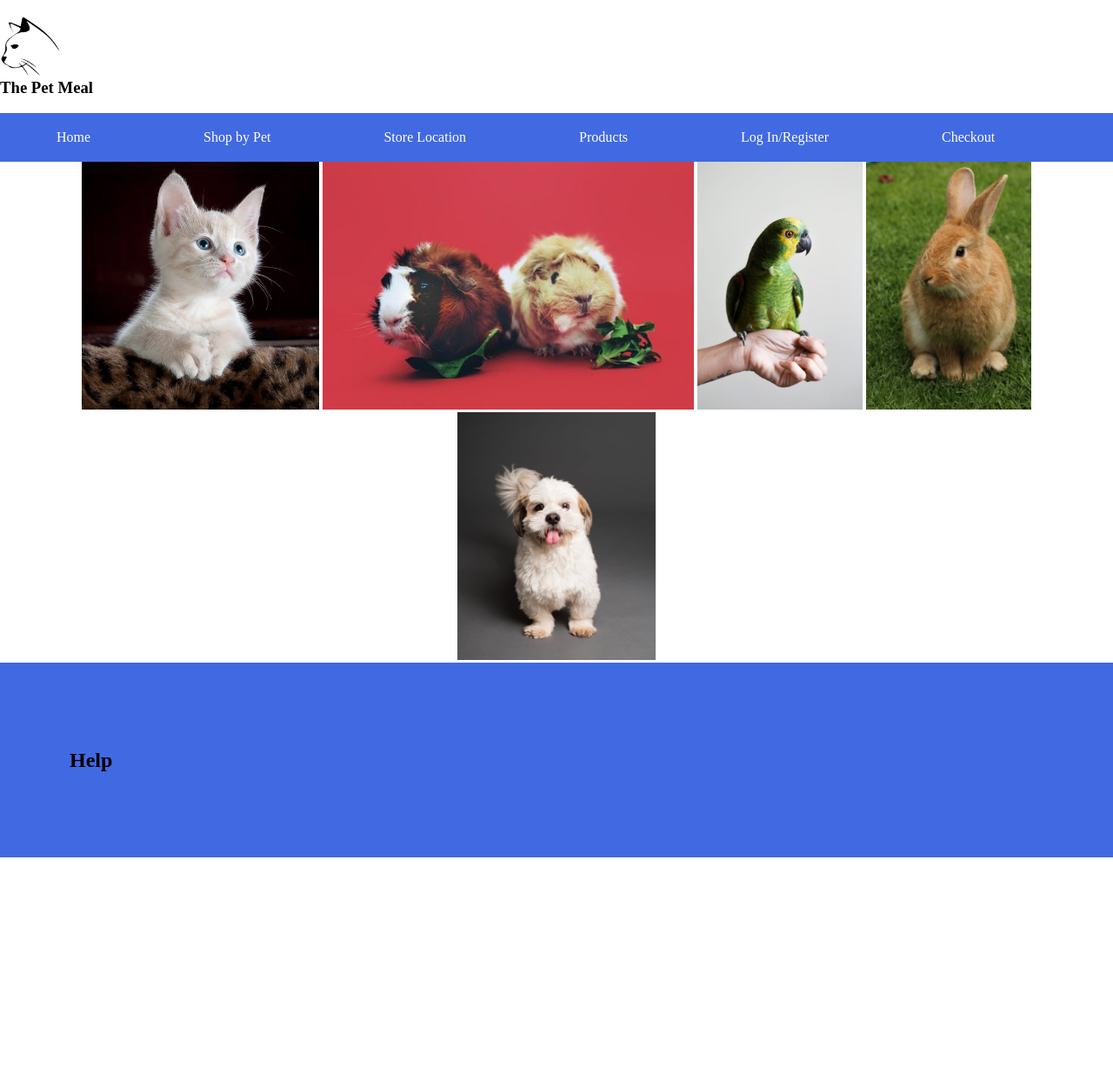
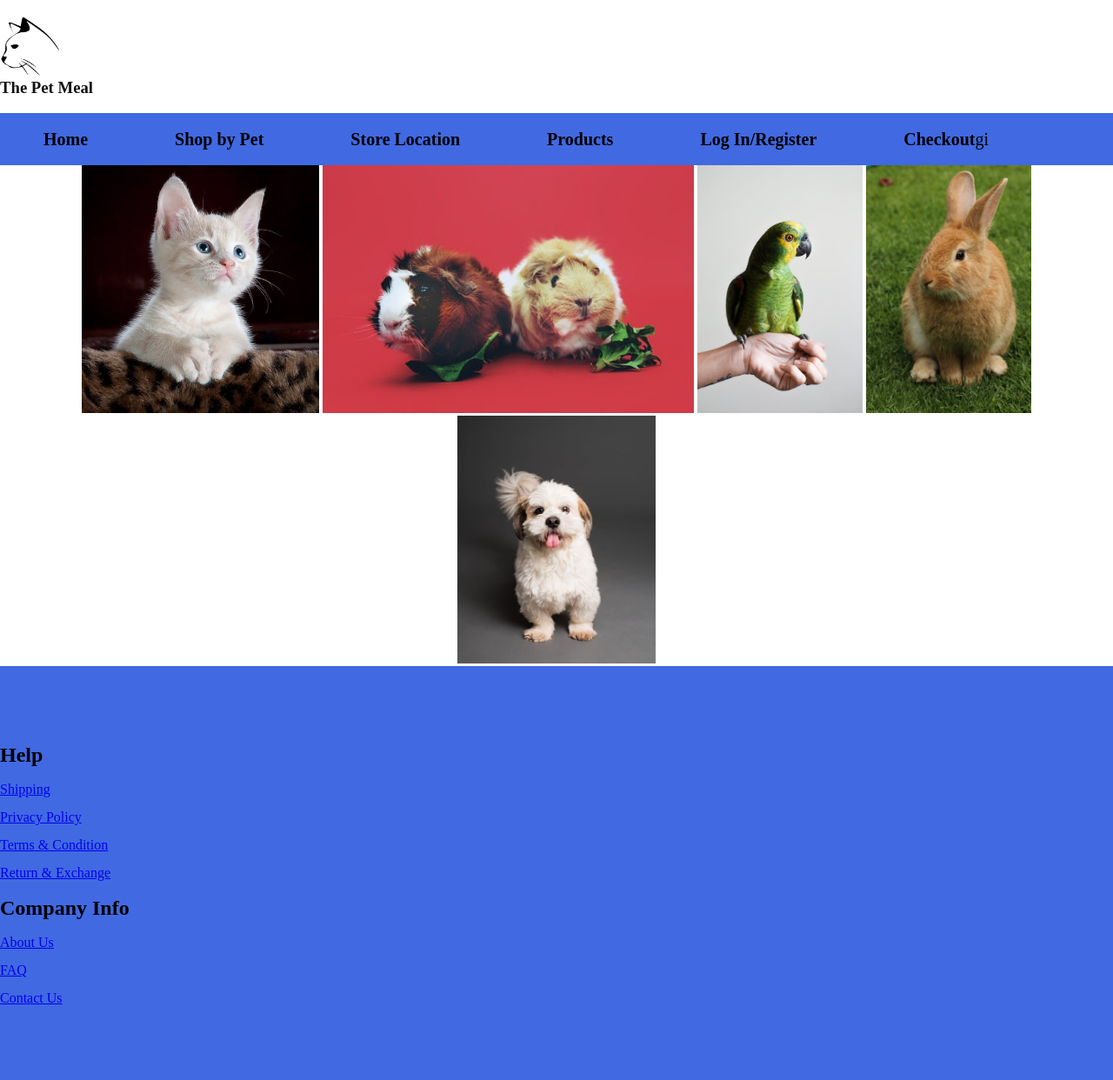
Before and after one commit to dass10/HTCS5606_casestudy1, a PHP site: page / in a window 1280 px wide; the page is wider, and only the part inside the window is pictured. Shown: that part at 87% size. Before the commit the page ends 986 px from the top of that part, so only its background shows below. Run offline with PHP 8.4, Linux system fonts and the light colour scheme.

Commit message:
some changes in nav bar and starting footer

```diff
--- a/CSS/style.css
+++ b/CSS/style.css
@@ -23,6 +23,7 @@ body{
 #header{
     font-size: medium;
     font-family: "Bookman Old Style";
+    color: #111111;
 }
 #picAdv{
     width:300px;
@@ -53,28 +54,52 @@ body{
 
 #nav li a {
     display: block;
-    color: white;
+    color: black;
     text-align: center;
-    padding: 20px 65px;
+    padding: 20px 50px;
     text-decoration: none;
     border-radius: 2px;
+    font-family: "Bookman Old Style";
+    font-size: 20px;
 }
 
 /*hover */
 #nav li a:hover {
-    background-color: #111;
+    background-color: cornflowerblue;
 }
 
 #nav .active {
     background-color: royalblue;
 }
 
-#footer {
+.footer {
+    width: 100vw;
+    display: block;
+    box-sizing: border-box;
+    background-color: royalblue;
+    overflow: hidden;
+    padding: 70px 0;
+
+}
+.inner_footer{
+    display: block;
+    margin: 0 auto;
+    width: 1100px;
+    height: 100%;
+}
+.inner_footer .footer_third{
+    width: calc(21% - 20px);
+    margin-left: 10px;
+    float: left;
+    height: 100%;
+}
+.inner_footer .footer_third:last-child{
+    margin-right: 0;
+}
+.inner_footer .footer_third h1{
+    font-family: "Rockwell Extra Bold";
+    color: #111111;
+    display: block;
     width: 100%;
-    background-color: royalblue;
-    border-bottom: darkblue;
-    border-top: darkblue;
-    padding: 5em;
-    margin-top: auto;
-    border-top: darkblue;
+    margin-bottom: 20px;
 }
--- a/index.html
+++ b/index.html
@@ -4,8 +4,8 @@
     <meta charset="UTF-8">
     <title>Shweta Assessment 1 Home page</title>
     <link rel="stylesheet" href="CSS/style.css">
+    <script src="JS/script.js"></script>
 
-    <script src="JS/script.js"></script>
 </head>
 <body>
 <!--This is my homework today-->
@@ -15,12 +15,12 @@
 </h3>
     <div id = "nav">
         <ul>
-            <li><a href="index.html" >Home</a></li>
-            <li><a href="shopbypet.html">Shop by Pet</a></li>
-            <li><a href="storelocation.html">Store Location</a></li>
-            <li><a href="products.html" class="active">Products</a></li>
-            <li><a href="loginregister.html">Log In/Register</a></li>
-            <li><a href="checkout.html" class="active">Checkout</a></li>
+            <li><a href="index.html" ><b>Home</b></a></li>
+            <li><a href="shopbypet.html"><b>Shop by Pet</b></a></li>
+            <li><a href="storelocation.html"><b>Store Location</b></a></li>
+            <li><a href="products.html" class="active"><b>Products</b></a></li>
+            <li><a href="loginregister.html"><b>Log In/Register</b></a></li>
+            <li><a href="checkout.html" class="active"><b>Checkout</b>gi</a></li>
         </ul>
     </div>
 </div>
@@ -33,8 +33,26 @@
     <img src="image/dog.jpeg"/>
 
 </div>
-<div id="footer" >
-    <h2>Help</h2>
+<div class="footer">
+    <div class="inner_footer"></div>
+    <div class="footer_third">
+        <h2>Help</h2>
+        <a href="#">Shipping</a><br><br>
+        <a href="#">Privacy Policy</a><br><br>
+        <a href="#">Terms & Condition</a><br><br>
+        <a href="#">Return & Exchange</a>
+
+    </div>
+
+    <div class="footer_fourth">
+        <h2>Company Info</h2>
+        <a href="#">About Us</a><br><br>
+        <a href="#">FAQ</a><br><br>
+        <a href="#">Contact Us</a><br><br>
+
+
+    </div>
+
 
 </div>
 </body>
```
